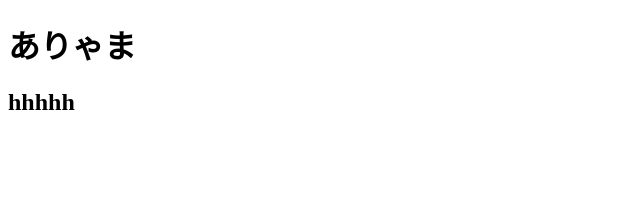
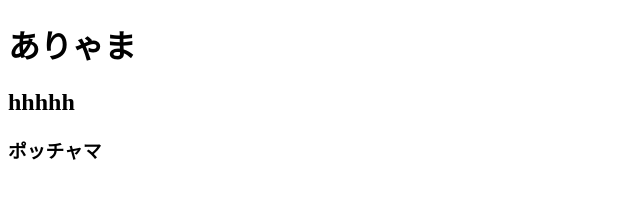
Before and after one commit to arima-syougo/ryo-ari, a plain HTML site: page index.html in a window 1280 px wide. Shown: the whole page, without its empty margins (0-640 px from the left). Drawn offline with Linux system fonts and the light colour scheme.

Commit message:
ポケモンの出現

```diff
--- a/index.html
+++ b/index.html
@@ -10,6 +10,7 @@
     <header>
       <h1>ありゃま</h1>
       <h2>hhhhh</h2>
+      <h3 class="">ポッチャマ</h3>
     </header>
   </body>
 </html>
```
